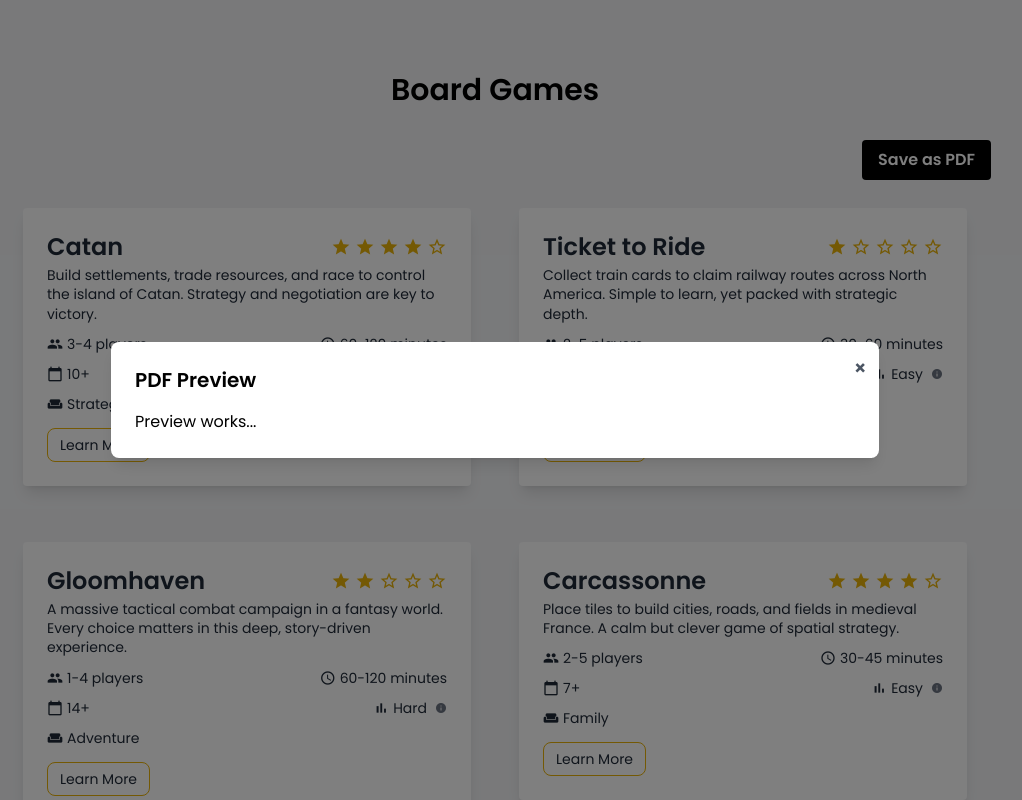
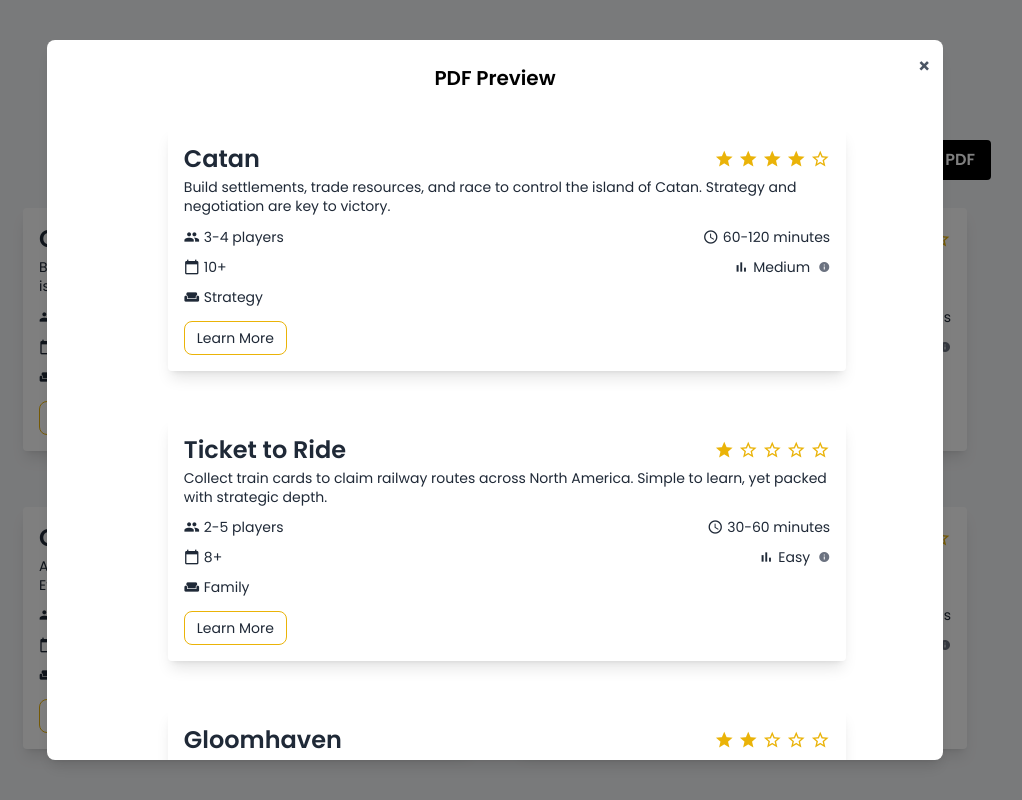
Before and after one commit to vokic/games-dashboard-pdf-export, an Angular app: page / in a window 1280 px wide. Both pictures are taken after a click on the button "Save as PDF". Shown: the top 800 px of the page, without its empty margins (145-1167 px from the left). Built offline with nearby package versions, Linux system fonts and the light colour scheme.

Commit message:
Cards Prevew layout in modal

```diff
--- a/src/app/app.component.html
+++ b/src/app/app.component.html
@@ -17,16 +17,33 @@
 
   <!-- Modal component -->
   <div *ngIf="showPdfModal" class="fixed inset-0 bg-black bg-opacity-50 flex items-center justify-center z-50">
-    <div class="bg-white rounded-lg shadow-lg max-w-3xl w-full p-6 relative">
+
+    <!-- Modal box -->
+    <div class="bg-white rounded-lg shadow-lg w-full max-w-4xl max-h-[90vh] overflow-y-auto p-6 relative">
+      <!-- Close button -->
       <button (click)="closePdfModal()" class="absolute top-3 right-3 text-gray-600 hover:text-black text-xl font-bold"
         aria-label="Close modal">
         ×
       </button>
 
-      <h2 class="text-xl font-semibold mb-4">PDF Preview</h2>
+      <!-- Title -->
+      <h2 class="text-xl font-semibold text-center mb-6">PDF Preview</h2>
 
-      <!-- Preview content -->
-      <app-pdf-preview></app-pdf-preview>
+      <!-- Game cards stacked -->
+      <div class="w-full flex justify-center">
+        <div class="flex flex-col items-center space-y-6 w-full max-w-[80%]">
+          <app-game-card *ngFor="let game of boardGames" [game]="game" [fullWidth]="true">
+          </app-game-card>
+        </div>
+      </div>
+
+
+      <!-- Download Button -->
+      <div class="mt-8 flex justify-center">
+        <button class="bg-black text-white font-semibold py-2 px-6 rounded hover:bg-gray-800 transition">
+          Download PDF
+        </button>
+      </div>
     </div>
   </div>
 </div>
--- a/src/app/app.component.ts
+++ b/src/app/app.component.ts
@@ -24,4 +24,8 @@
   closePdfModal() {
     this.showPdfModal = false;
   }
+
+  downloadPdf() {
+    console.log('Download PDF clicked');
+  }
 }
--- a/src/app/components/game-card/game-card.component.html
+++ b/src/app/components/game-card/game-card.component.html
@@ -1,4 +1,5 @@
-<div class="w-80 lg:w-[28rem] h-76 rounded shadow-lg bg-white p-6 m-3 flex flex-col justify-between text-gray-800">
+<div [ngClass]="fullWidth ? 'w-full' : 'w-80 lg:w-[28rem]'"
+    class="rounded overflow-hidden shadow-lg bg-white p-4 m-3 flex flex-col justify-between text-gray-800">
 
 
     <!-- Header row: name and rating -->
--- a/src/app/components/game-card/game-card.component.ts
+++ b/src/app/components/game-card/game-card.component.ts
@@ -11,6 +11,7 @@
 })
 export class GameCardComponent {
   @Input() game!: BoardGame;
+  @Input() fullWidth: boolean = false;
 
   difficultyTooltips = difficultyTooltips;
 
--- a/src/app/components/pdf-preview/pdf-preview.component.html
+++ b/src/app/components/pdf-preview/pdf-preview.component.html
@@ -1 +1,5 @@
-Preview works...
+kurac
+<div class="w-full flex flex-col items-center space-y-6">
+    <app-game-card *ngFor="let game of games" [game]="game" class="w-[26rem]"></app-game-card>
+</div>
+picka
--- a/src/app/components/pdf-preview/pdf-preview.component.ts
+++ b/src/app/components/pdf-preview/pdf-preview.component.ts
@@ -1,13 +1,14 @@
 import { Component, Input } from '@angular/core';
 import { BoardGame } from '../../models/board-game.model';
 import { GameCardComponent } from '../game-card/game-card.component';
+import { CommonModule } from '@angular/common';
 
 @Component({
   selector: 'app-pdf-preview',
   templateUrl: './pdf-preview.component.html',
   styleUrls: ['./pdf-preview.component.css'],
   standalone: true,
-  imports: [GameCardComponent],
+  imports: [GameCardComponent, CommonModule],
 })
 export class PdfPreviewComponent {
   @Input() games: BoardGame[] = [];
```
